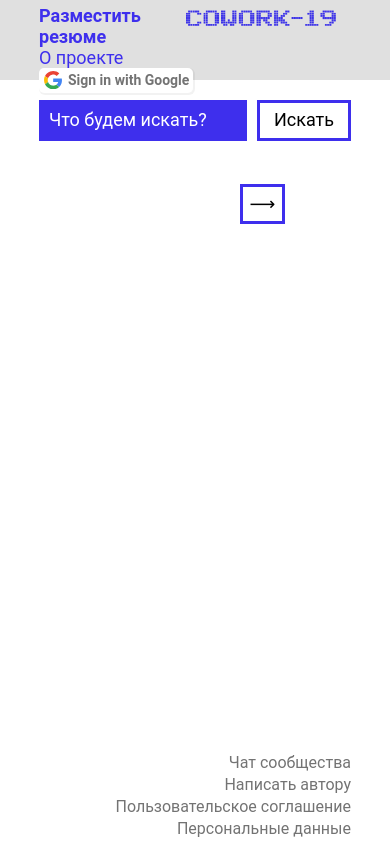
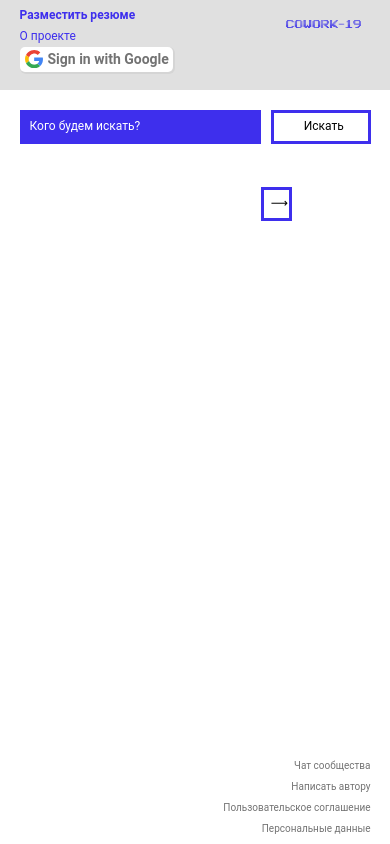
Before and after one commit to btseytlin/cowork-19, a Python web app: template cowork_site/templates/list.html in a window 390 px wide. Run offline with Jinja, Linux system fonts and the light colour scheme; the template is opened without the code that fills it, so the values that code supplies are empty; some libraries are stand-ins or nearby versions.

Commit message:
mobile fix, hopefully

```diff
--- a/cowork_site/static/style.css
+++ b/cowork_site/static/style.css
@@ -72,7 +72,6 @@ footer ul, footer ul li {
 
     text-align: center;
     display: inline-block;
-
     color: #3E2FED;
 }
 
@@ -84,16 +83,15 @@ footer ul, footer ul li {
     background: #E0E0E0;
     min-height: 60px;
     width:100%;
-
+    padding-bottom: 10px;
     margin-bottom: 43px;
 }
 
 
 .container {
     padding: 5px 0;
-    margin: 5px;
     width: 44%;
-    margin: auto;
+    margin: 0 auto;
 }
 
 .v-center-parent {
@@ -108,7 +106,6 @@ footer ul, footer ul li {
 
 .auth {
     text-align: right;
-     font-size: 16px;
 }
 
 .flash {
@@ -120,6 +117,7 @@ footer ul, footer ul li {
 input, button, textarea {
     border-radius: 0;
     padding:7px;
+    padding-right: 1px;
     margin: 0;
     border: 3px solid #3E2FED;
 }
@@ -330,6 +328,7 @@ button, input[type="submit"] {
 
 .form-description, .form-oneliner, .form-cv_url, .form-email {
     min-width: 60%;
+    max-width: 100%;
 }
 
 .form-email {
@@ -358,20 +357,127 @@ button, input[type="submit"] {
     max-width: 60%;
 }
 
+
+/* navbar */
+
+.main-nav {
+  list-style-type: none;
+  padding-left: 0;
+}
+
+
+.nav-links,
+.logo {
+  text-decoration: none;
+    color: #3E2FED;
+}
+
+.main-nav li {
+    text-align: center;
+    margin-left: 15px;
+    margin-right: 15px;
+    margin-top: auto;
+}
+
+.nav-links.add-resume {
+    font-weight: bold;
+
+}
+
+
+.navbar {
+    display: flex;
+    justify-content: space-between;
+    padding-bottom: 0;
+    height: 70px;
+    align-items: center;
+}
+
+.main-nav {
+    margin: 0;
+    display: flex;
+    flex-direction: row;
+    justify-content: flex-end;
+}
+
+.nav-left {
+    display: flex;
+    flex-direction: row;
+    justify-content: flex-end;
+}
+
 /* Mobile overriвes */
 
+@media only screen and (max-width: 1400px) {
+    .container {
+        width: 80%;
+    }
+
+    .navbar {
+        /*display: flex;*/
+        display: block;
+        /*justify-content: flex-start;*/
+        text-align: left;
+    }
+    .navbar div {
+        margin: 0;
+        padding: 0;
+        display: block;
+        height: auto;
+    }
+    .auth {
+        display: block;
+        float:left;
+        margin:0;
+        text-align: left;
+    }
+    .navbar > div {
+    }
+
+    .main-nav {
+        display: block;
+        max-width: 50%;
+    }
+
+    .main-nav li {
+        text-align: left;
+        margin:0;
+    }
+
+    .nav-left {
+        display: flex;
+        flex-direction: row-reverse;
+        justify-content: space-between;
+    }
+
+    .logo {
+        float:right;
+        margin:15px 0 0 0;
+    }
+    .logo img {
+        max-width: 150px;
+    }
+}
+
+
 @media only screen and (max-width: 768px) {
+    html {
+        font-size: 12px;
+        line-height: 8px;
+    }
 
     h1 {
 
-        font-size: 24px;
+        font-size: 14px;
+    }
+
+    footer a {
+        font-size: 10px;
     }
 
     .container {
-        width: 95%;
-        /*padding: 10px;*/
+        width: 90%;
     }
-
 
     .top-bar {
         max-height: 80px;
@@ -430,122 +536,24 @@ button, input[type="submit"] {
         max-width: 80%;
     }
 
+    .form-element {
+        max-width: 80%;
+    }
+    .form-description, .form-oneliner, .form-cv_url, .form-email {
+        max-width: 100%;
+    }
+
     .about-text {
         max-width: 100%;
     }
+
+    .logo img {
+        max-width: 75px;
+    }
+    .logo {
+        padding-right: 10px;
+    }
 }
-
-
-
-/* navbar */
-
-.main-nav {
-  list-style-type: none;
-  padding-left: 0;
-}
-
-
-.nav-links,
-.logo {
-  text-decoration: none;
-    color: #3E2FED;
-}
-
-.navbar .logo {
-    margin-right: 15px;
-}
-
-.main-nav li {
-    text-align: center;about-links
-    margin-left: 7px;
-    margin-right: 7px;
-    margin-top: auto;
-}
-
-.nav-links.add-resume {
-    font-weight: bold;
-
-}
-
-
-.navbar {
-    font-size: 18px;
-    display: flex;
-    justify-content: space-between;
-    padding-bottom: 0;
-    height: 70px;
-    align-items: center;
-}
-
-.main-nav {
-    margin: 0;
-    display: flex;
-    flex-direction: row;
-    justify-content: flex-end;
-}
-
-.nav-left {
-    display: flex;
-    flex-direction: row;
-    justify-content: flex-end;
-}
-
-
-@media only screen and (max-width: 1400px) {
-    .container {
-        width: 80%;
-    }
-
-    .navbar {
-        /*display: flex;*/
-        display: block;
-        /*justify-content: flex-start;*/
-        text-align: left;
-    }
-    .navbar div {
-        margin: 0;
-        padding: 0;
-        display: block;
-        height: auto;
-    }
-    .auth {
-        display: block;
-        float:left;
-        margin:0;
-        text-align: left;
-    }
-    .navbar > div {
-    }
-
-    .main-nav {
-        display: block;
-        max-width: 50%;
-    }
-
-    .main-nav li {
-        text-align: left;
-        margin:0;
-    }
-
-    .nav-left {
-        display: flex;
-        flex-direction: row-reverse;
-        justify-content: space-between;
-    }
-
-    .logo {
-        float:right;
-        max-width: 150px;
-        margin:5px;
-    }
-    .logo img {
-        max-width: 150px;
-    }
-
-
-}
-
-
 
 
 /* collapsible
--- a/cowork_site/templates/base.html
+++ b/cowork_site/templates/base.html
@@ -5,7 +5,7 @@
     <meta name="description" content="Потерял работу из-за COVID? Попробуй найти её здесь.">
 
     <meta charset="UTF-8">
-    <meta name="viewport" content="width=device-width, initial-scale=1">
+    <meta name="viewport" content="width=device-width, initial-scale=1.0">
 
     <title>COWORK-19</title>
 
@@ -65,7 +65,7 @@
     {%  if  get_flashed_messages()  %}
     <div class="container">
         {% for message in get_flashed_messages() %}
-            <div class="flash">{{ message }}</div>
+            <div class="flash">{{ message }}💡</div>
         {% endfor %}
     </div>
     {%  endif  %}
--- a/cowork_site/templates/create.html
+++ b/cowork_site/templates/create.html
@@ -3,7 +3,7 @@
 {% block content %}
     <div class="container">
         <h1>Разместить резюме</h1>
-        <form method="POST" action="{{ url_for('postings.posting_create') }}">
+        <form class="create-form" method="POST" action="{{ url_for('postings.posting_create') }}">
             {{ form.csrf_token }}
 
             <div class="form-element">
@@ -14,7 +14,7 @@
 
             <div class="form-element">
                 <div class="hidden">{{ form.oneliner.label }}</div>
-                <div class="form-oneliner">{{ form.oneliner(placeholder="40 символов о себе", class="form-error" if form.oneliner.errors else "") }}</div>
+                <div class="form-oneliner">{{ form.oneliner(placeholder="40 символов о себе", maxlength=40, class="form-error" if form.oneliner.errors else "") }}</div>
                 <div class="input-helper">Например: <br/>5 лет во фронтенде и&#160;ещё&#160;потерплю</div>
             </div>
 
--- a/cowork_site/templates/list.html
+++ b/cowork_site/templates/list.html
@@ -5,7 +5,7 @@
         <div class="search">
             <form class="search-form" method="GET" action="{{ url_for('postings.posting_list') }}">
                 <input class="search-bar" type="text" name="search_string"
-                           id="search_string" placeholder="Что будем искать?"
+                           id="search_string" placeholder="Кого будем искать?"
                            value ="{{ search_string }}"/>
                 <button class="search-button" type="submit">Искать</button>
             </form>
```
